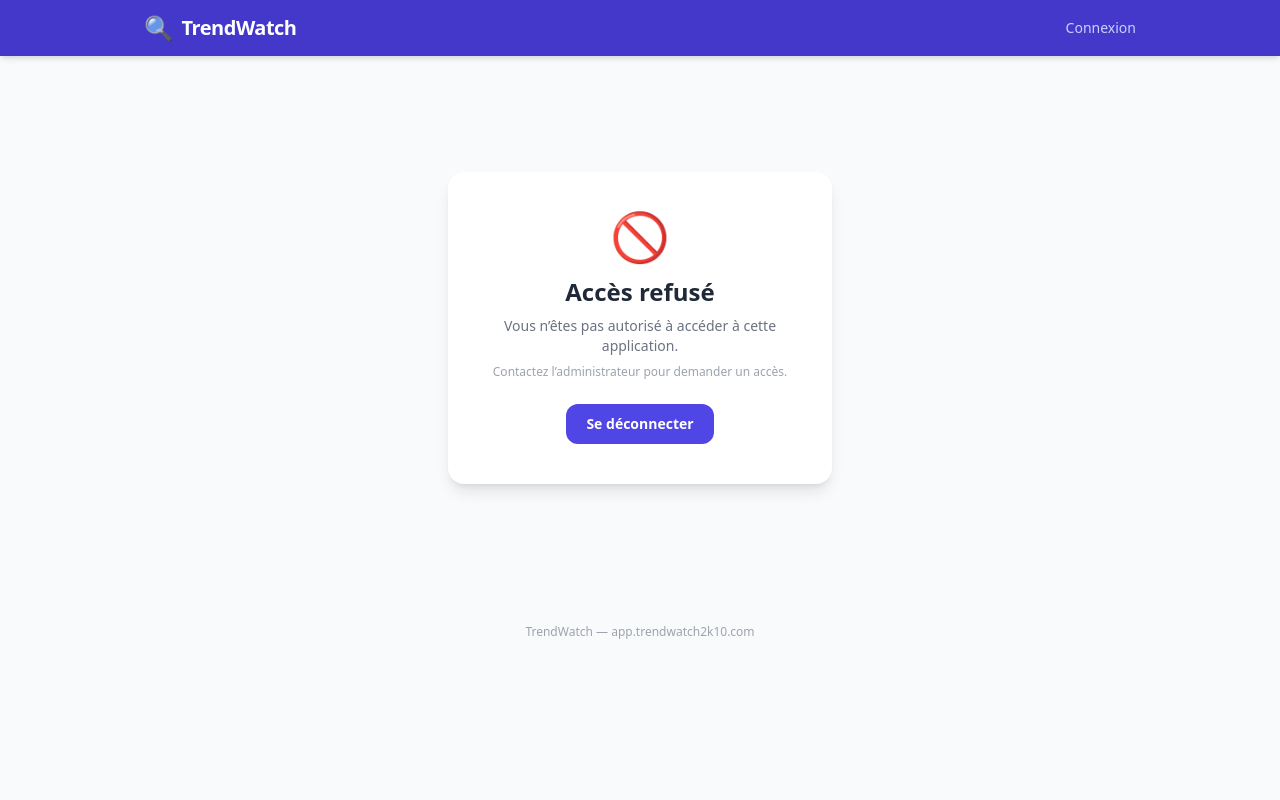
After one commit to Fatom2k/Trendwatch, a FastAPI app: template web/templates/unauthorized.html in a window 1280 px wide. The commit adds this page. Run offline with FastAPI, Linux system fonts and the light colour scheme; the template is opened without the code that fills it, so the values that code supplies are empty; parts of the project's set-up code (start-up, migrations or seed data) failed here and were passed over; some libraries are stand-ins or nearby versions.

Commit message:
feat: update templates with role badge, conditional form and unauthorized page

```diff
--- a/web/templates/base.html
+++ b/web/templates/base.html
@@ -21,8 +21,14 @@
         <img src="{{ user.picture }}" alt="avatar"
              class="w-8 h-8 rounded-full ring-2 ring-white" />
         <span class="text-white text-sm hidden sm:inline">{{ user.name }}</span>
+        <!-- Badge rôle -->
+        {% if user.role == "admin" %}
+        <span class="bg-yellow-400 text-yellow-900 text-xs font-bold px-2 py-0.5 rounded-full">Admin</span>
+        {% else %}
+        <span class="bg-indigo-400 text-white text-xs font-semibold px-2 py-0.5 rounded-full">Viewer</span>
+        {% endif %}
         <a href="/logout"
-           class="text-indigo-200 hover:text-white text-sm transition">Se d&#233;connecter</a>
+           class="text-indigo-200 hover:text-white text-sm transition">Déconnexion</a>
       </div>
       {% else %}
       <a href="/login"
@@ -46,7 +52,7 @@
   </main>
 
   <footer class="text-center text-xs text-gray-400 py-6">
-    TrendWatch &mdash; {{ now.year if now else "2025" }}
+    TrendWatch &mdash; app.trendwatch2k10.com
   </footer>
 
 </body>
--- /dev/null
+++ b/web/templates/unauthorized.html
@@ -0,0 +1,24 @@
+{% extends "base.html" %}
+{% block title %}Accès refusé &mdash; TrendWatch{% endblock %}
+
+{% block content %}
+<div class="flex flex-col items-center justify-center min-h-[60vh]">
+  <div class="bg-white rounded-2xl shadow-lg p-10 w-full max-w-sm text-center">
+    <div class="text-5xl mb-4">&#128683;</div>
+    <h1 class="text-2xl font-bold text-gray-800 mb-2">Accès refusé</h1>
+    <p class="text-gray-500 text-sm mb-2">
+      {% if user %}
+      L’adresse <strong>{{ user.email }}</strong> n’est pas autorisée à accéder à TrendWatch.
+      {% else %}
+      Vous n’êtes pas autorisé à accéder à cette application.
+      {% endif %}
+    </p>
+    <p class="text-xs text-gray-400 mb-6">Contactez l’administrateur pour demander un accès.</p>
+    <a href="/logout"
+       class="inline-block bg-indigo-600 hover:bg-indigo-700 text-white text-sm
+              font-semibold rounded-xl px-5 py-2.5 transition">
+      Se déconnecter
+    </a>
+  </div>
+</div>
+{% endblock %}
```
Also changed, not shown: web/templates/dashboard.html (+23 -13 lines).
